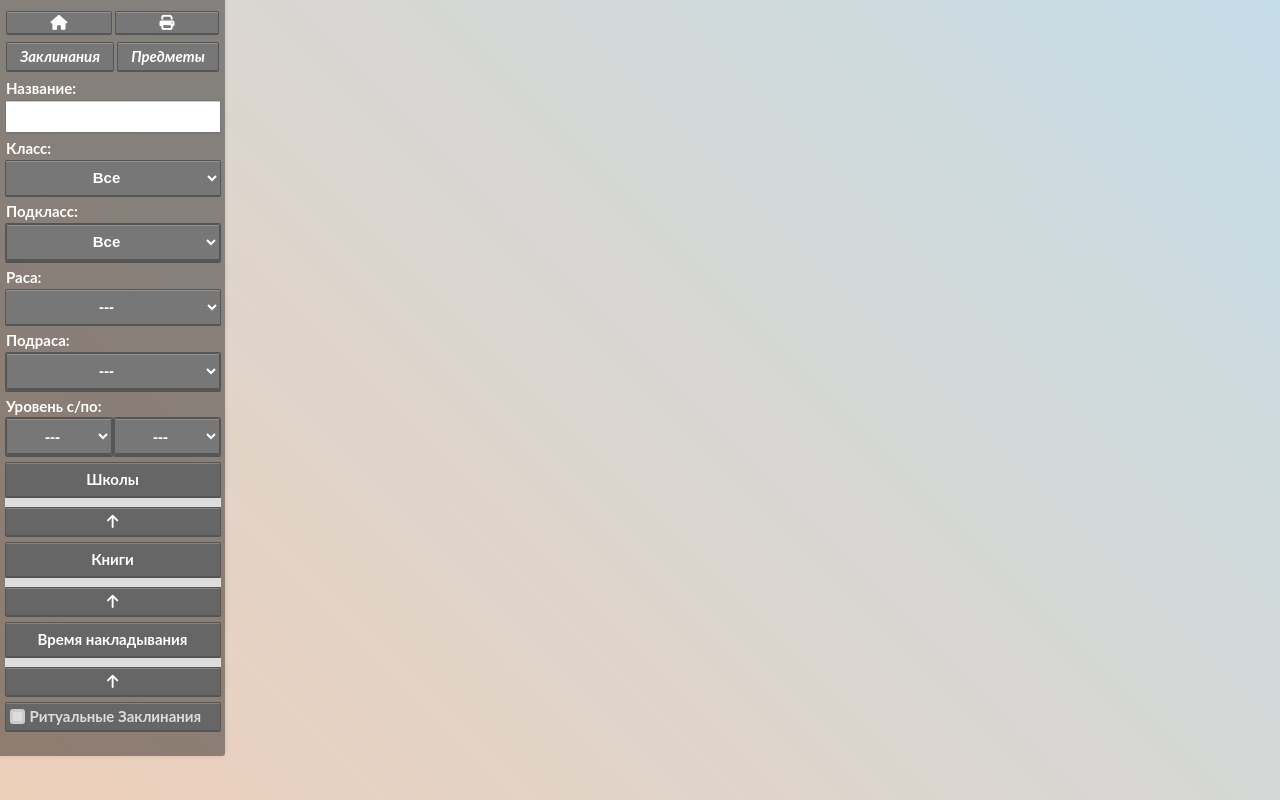
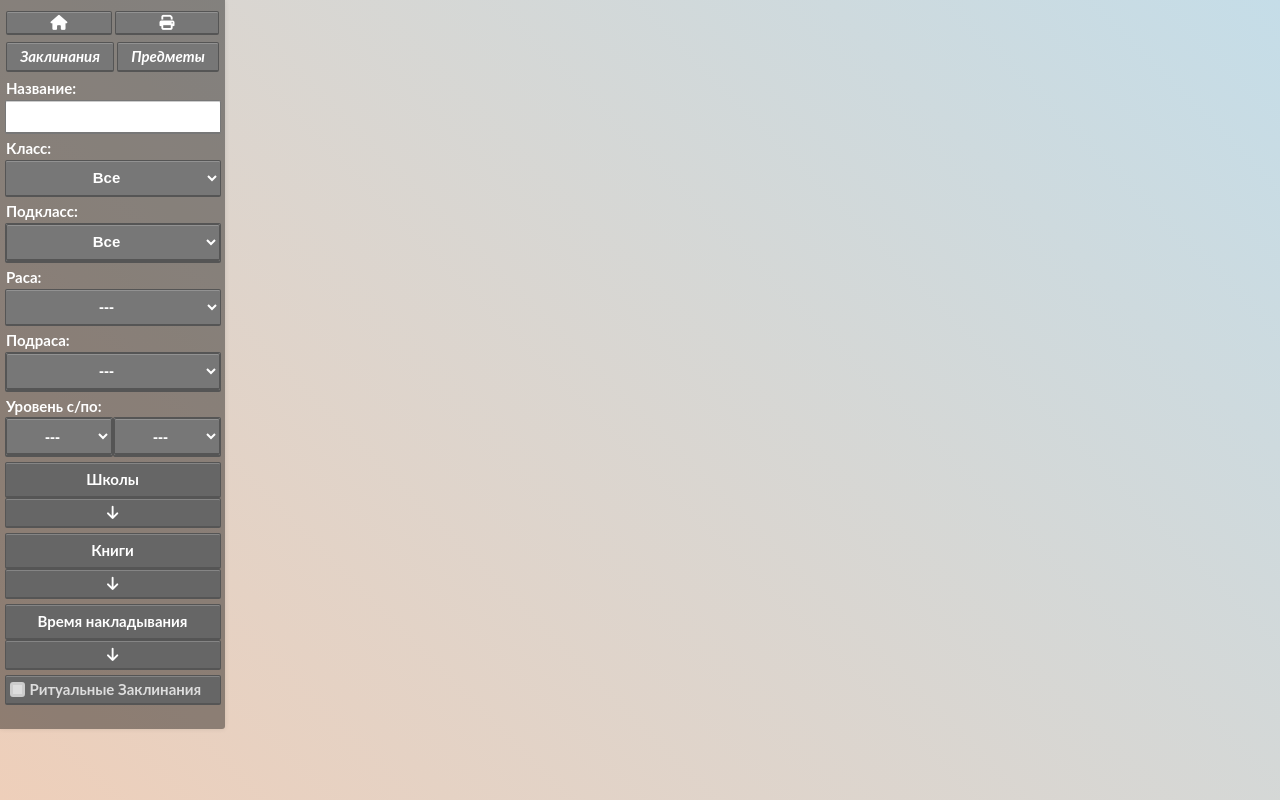
Before and after one commit to FrostFlame/DNDCards, a Django app: page / in a window 1280 px wide. Run offline with Django 4.2, Linux system fonts and the light colour scheme; data that the repository does not hold is empty; some libraries are stand-ins or nearby versions.

Commit message:
Закрытие раскрываемых полей по дефолту

```diff
--- a/tentaculus/templates/tentaculus/main.html
+++ b/tentaculus/templates/tentaculus/main.html
@@ -91,17 +91,17 @@
 				<div class="mediaWidth">
 					<div data-text="Школы" class="combo_box">
 						<div id="schools_label" class="combo_box_title">{{form.schools.label}}</div>
-						<div id="schools" class="combo_box_content">
+						<div id="schools" class="combo_box_content" style="display: none;">
 							{% for school in form.schools %}
 								{{ school }}
 							{% endfor %}
 						</div>
 						<div id="schools_arrows" class="combo_box_arrow">
-							<span id="schools_arr_down" class="arr_down" style="display: none;">
+							<span id="schools_arr_up" class="arr_up" style="display: none;">
+								<i class="fa fa-arrow-up"></i>
+							</span>
+							<span id="schools_arr_down" class="arr_down">
 								<i class="fa fa-arrow-down"></i>
-							</span>
-							<span id="schools_arr_up" class="arr_up">
-								<i class="fa fa-arrow-up"></i>
 							</span>
 						</div>
 					</div>
@@ -110,17 +110,17 @@
 				<div class="mediaWidth">
 					<div data-text="Книги" class="combo_box">
 						<div id="books_label" class="combo_box_title">{{form.books.label}}</div>
-						<div id="books" class="combo_box_content">
+						<div id="books" class="combo_box_content" style="display: none;">
 							{% for book in form.books %}
 								{{ book }}
 							{% endfor %}
 						</div>
 						<div id="books_arrows" class="combo_box_arrow">
-							<span id="books_arr_down" class="arr_down" style="display: none;">
+							<span id="books_arr_up" class="arr_up" style="display: none;">
+								<i class="fa fa-arrow-up"></i>
+							</span>
+							<span id="books_arr_down" class="arr_down">
 								<i class="fa fa-arrow-down"></i>
-							</span>
-							<span id="books_arr_up" class="arr_up">
-								<i class="fa fa-arrow-up"></i>
 							</span>
 						</div>
 					</div>
@@ -129,17 +129,17 @@
 				<div class="mediaWidth">
 					<div data-text="Время накладывания" class="combo_box">
 						<div id="cast_times_label" class="combo_box_title">{{form.cast_times.label}}</div>
-						<div id="cast_times" class="combo_box_content">
+						<div id="cast_times" class="combo_box_content" style="display: none">
 							{% for cast_time in form.cast_times %}
 								{{ cast_time }}
 							{% endfor %}
 						</div>
 						<div id="cast_times_arrows" class="combo_box_arrow">
-							<span id="cast_times_arr_down" class="arr_down" style="display: none;">
+							<span id="cast_times_arr_up" class="arr_up" style="display: none;">
+								<i class="fa fa-arrow-up"></i>
+							</span>
+							<span id="cast_times_arr_down" class="arr_down">
 								<i class="fa fa-arrow-down"></i>
-							</span>
-							<span id="cast_times_arr_up" class="arr_up">
-								<i class="fa fa-arrow-up"></i>
 							</span>
 						</div>
 					</div>
--- a/tentaculus/templates/tentaculus/spell_card.html
+++ b/tentaculus/templates/tentaculus/spell_card.html
@@ -1,6 +1,6 @@
 <div class="cardContainer cardView {% if second_side_style %} {{second_side_style}} {% else %} {{card.style}} {% endif %}" style="width: 225px;">
     <div class="spellCard">
-        <div class="spellCard-content" {% if card.is_ability %} style="outline: black solid 1px;" {% endif %}>
+        <div class="spellCard-content" {% if card.is_ability %} style="outline: black solid 3px;" {% endif %}>
             <span title="Закрепить заклинание" class="bLockItem"><i aria-hidden="true" class="fa fa-lock"></i></span>
             <span title="Открепить обратно" class="bUnlockItem"><i aria-hidden="true" class="fa fa-unlock-alt"></i></span>
             <h1 title="{{card.title_eng}}" style="font-size: {{card.name_font_size}}px">
--- a/tentaculus/templates/tentaculus/suboptions.html
+++ b/tentaculus/templates/tentaculus/suboptions.html
@@ -1,4 +1,4 @@
-<!--<option value=''>-&#45;&#45;</option>-->
+<option value=''>---</option>
 {% for suboption in suboptions %}
 <option value="{{ suboption.pk }}">{{ suboption.name }}</option>
 {% endfor %}
```
